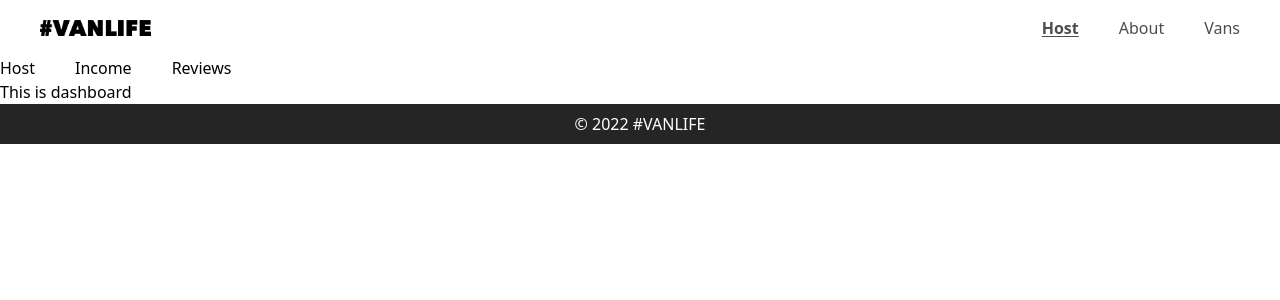
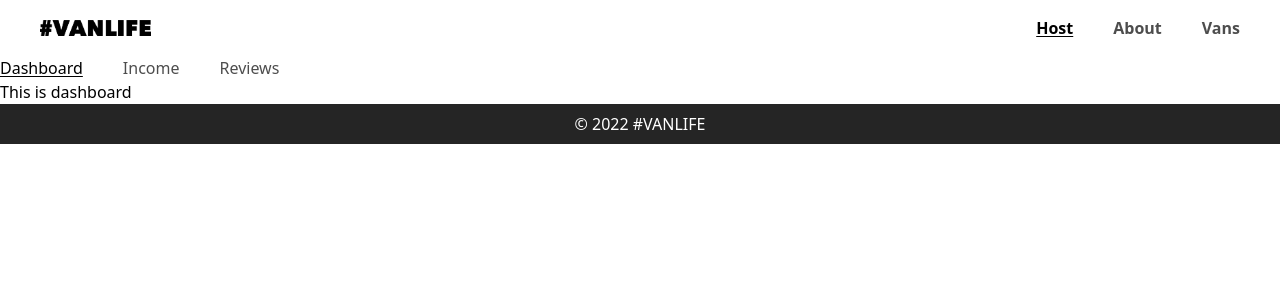
Before and after one commit to riyoneri/vanlife--react, a React (Create React App) app: page /host in a window 1280 px wide. Shown: the top 300 px of the page. Built offline with nearby package versions, Linux system fonts and the light colour scheme; what miragejs would draw is missing.

Commit message:
feat: navLink to subNavigation

```diff
--- a/src/components/Headers/HostHeader.jsx
+++ b/src/components/Headers/HostHeader.jsx
@@ -1,11 +1,39 @@
-import { Link } from "react-router-dom";
+import { NavLink } from "react-router-dom";
 
 export default function HostHeader() {
   return (
-    <nav className="flex gap-10">
-      <Link to="/host">Host</Link>
-      <Link to="/host/income">Income</Link>
-      <Link to="/host/reviews">Reviews</Link>
+    <nav className="flex gap-10 text-[#4D4D4D]">
+      <NavLink
+        to="/host"
+        end
+        className={({ isActive }) =>
+          `hover:underline underline-offset-2 hover:text-black ${
+            isActive ? "underline text-black" : ""
+          }`
+        }
+      >
+        Dashboard
+      </NavLink>
+      <NavLink
+        to="/host/income"
+        className={({ isActive }) =>
+          `hover:underline underline-offset-2 hover:text-black ${
+            isActive ? "underline text-black" : ""
+          }`
+        }
+      >
+        Income
+      </NavLink>
+      <NavLink
+        to="/host/reviews"
+        className={({ isActive }) =>
+          `hover:underline underline-offset-2 hover:text-black ${
+            isActive ? "underline text-black" : ""
+          }`
+        }
+      >
+        Reviews
+      </NavLink>
     </nav>
   );
 }
--- a/src/components/Headers/MainHeader.jsx
+++ b/src/components/Headers/MainHeader.jsx
@@ -7,12 +7,12 @@ export default function MainHeader() {
       <NavLink to="/">
         <img src={logoImg} className="h-4" />
       </NavLink>
-      <div className="flex text-[#4D4D4D] items-center gap-10">
+      <div className="flex text-[#4D4D4D] font-semibold items-center gap-10">
         <NavLink
           to="/host"
           className={({ isActive }) =>
-            `hover:underline hover:font-semibold underline-offset-2 hover:text-black ${
-              isActive ? "underline font-semibold" : ""
+            `hover:underline underline-offset-2 hover:text-black ${
+              isActive ? "underline text-black" : ""
             }`
           }
         >
@@ -21,8 +21,8 @@ export default function MainHeader() {
         <NavLink
           to="/about"
           className={({ isActive }) =>
-            `hover:underline hover:font-semibold underline-offset-2 hover:text-black ${
-              isActive ? "underline font-semibold" : ""
+            `hover:underline underline-offset-2 hover:text-black ${
+              isActive ? "underline text-black" : ""
             }`
           }
         >
@@ -31,8 +31,8 @@ export default function MainHeader() {
         <NavLink
           to="/vans"
           className={({ isActive }) =>
-            `hover:underline hover:font-semibold underline-offset-2 hover:text-black ${
-              isActive ? "underline font-semibold" : ""
+            `hover:underline underline-offset-2 hover:text-black ${
+              isActive ? "underline text-black" : ""
             }`
           }
         >
```
